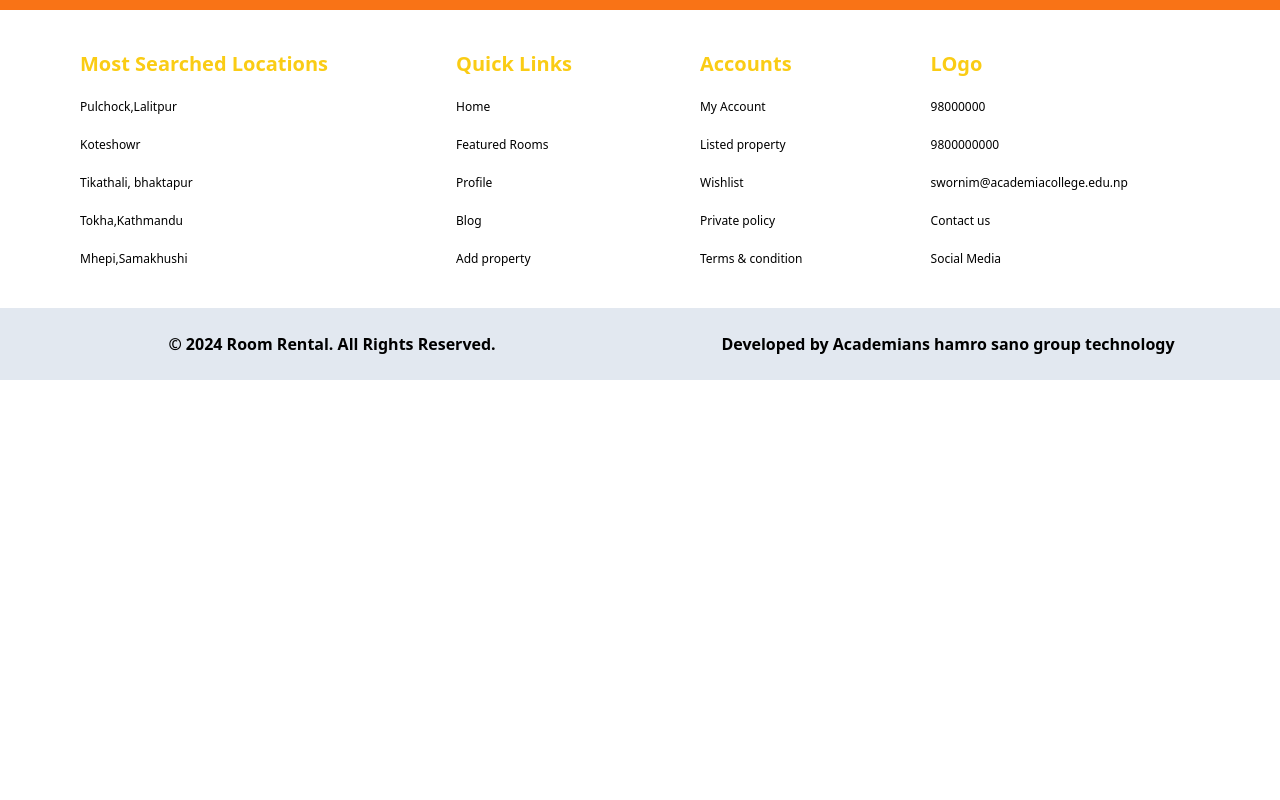
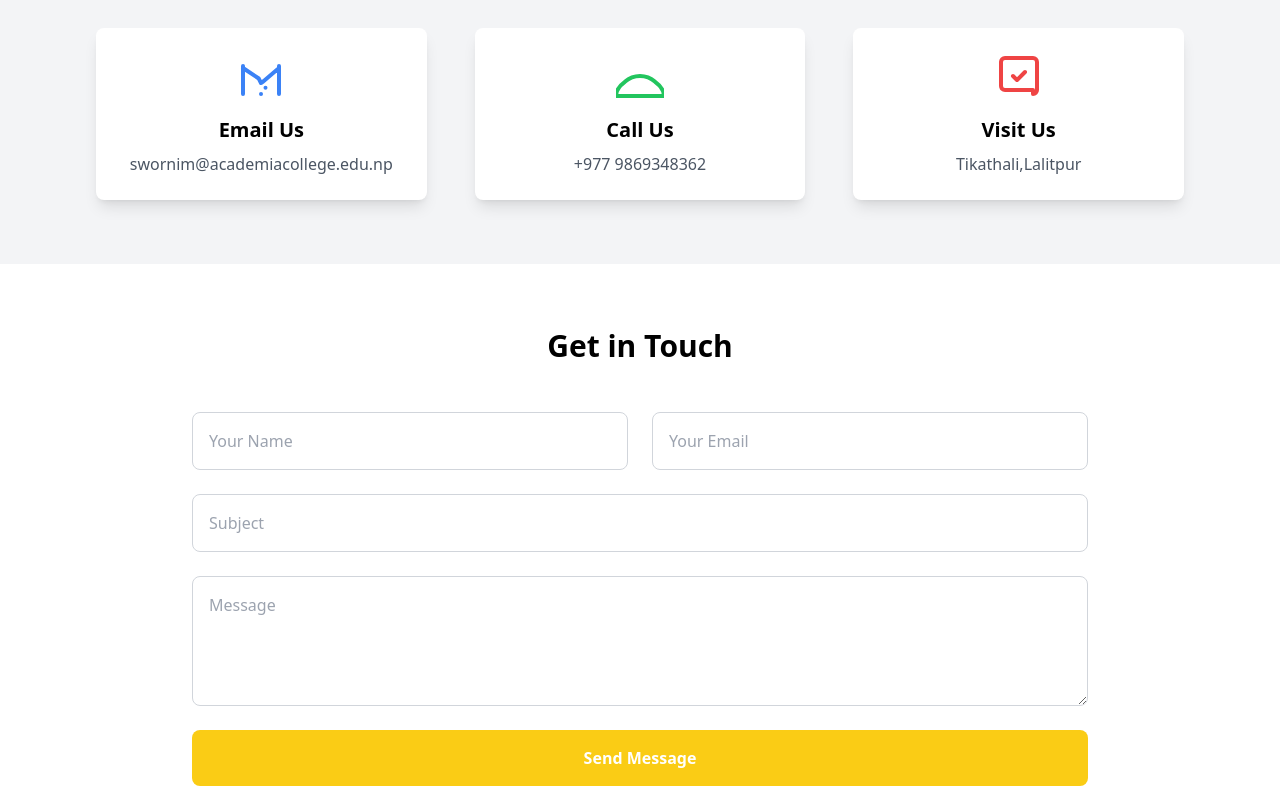
Before and after one commit to bhatta09/Room-Rental-System, a React (Vite) app: page /contact in a window 1280 px wide. Shown: the part 420-1220 px from the top of the page. Before the commit the page ends 800 px from the top, so only its background shows below. Built offline with nearby package versions, Linux system fonts and the light colour scheme.

Commit message:
contact complete

```diff
--- a/src/components/Footer.jsx
+++ b/src/components/Footer.jsx
@@ -1,5 +1,3 @@
-import { Link } from "react-router-dom"
-
 const Footer = () => {
   return (
     <div className="mt-10">
@@ -23,52 +21,8 @@ const Footer = () => {
       </label>
     </div>
   </div>
-
-<div className="flex flex-row flex-wrap gap-32 mx-20 my-10 ">
-  <div className="flex flex-col gap-5 text-[12px]">
-    <h3 className=" font-bold text-xl text-yellow-400">Most Searched Locations</h3>
-    <p>Pulchock,Lalitpur</p>
-    <p>Koteshowr</p>
-    <p>Tikathali, bhaktapur</p>
-    <p>Tokha,Kathmandu</p>
-    <p>Mhepi,Samakhushi</p>
-  </div>
-
-  <div className=" text-[12px] flex flex-col gap-5">
-    <h3 className="text-xl font-bold text-yellow-400">Quick Links</h3>
-    <Link to="/home">Home</Link>
-    <Link to="/profile">Featured Rooms</Link>
-    <Link to="/profile">Profile</Link>
-    <Link to="/">Blog</Link>
-    <Link to="/profile">Add property</Link>
-  </div>
-
-
-  <div className="text-[12px] flex flex-col gap-5">
-    <h3 className="text-xl font-bold text-yellow-400">Accounts</h3>
-    <Link>My Account</Link>
-    <Link>Listed property</Link>
-    <Link>Wishlist</Link>
-    <Link>Private policy</Link>
-    <Link>Terms & condition</Link>
-  </div>
-
-
-  <div className="text-[12px] flex flex-col gap-5">
-    <h3 className="text-xl font-bold text-yellow-400">LOgo</h3>
-    <Link>98000000</Link>
-    <Link>9800000000</Link>
-    <Link>swornim@academiacollege.edu.np</Link>
-    <Link>Contact us</Link>
-    <Link>Social Media</Link>
-  </div>
-</div>
-
-    <footer className="p-6 bg-slate-200 text-white text-center">
-      <div className="grid grid-cols-2 text-black font-semibold">
-        <h3>© 2024 Room Rental. All Rights Reserved.</h3>
-        <h3>Developed by Academians hamro sano group technology</h3>
-      </div>
+    <footer className="p-6 bg-gray-800 text-white text-center">
+      © 2024 Room Rental. All Rights Reserved.
     </footer>
     </div>
   );
--- a/src/pages/Contact.jsx
+++ b/src/pages/Contact.jsx
@@ -1,9 +1,92 @@
-import React from 'react'
-
 const Contact = () => {
   return (
-    <div>Contact</div>
-  )
-}
+    <div className="min-h-screen bg-gray-100">
 
-export default Contact
+      <div className="relative w-full h-80 bg-cover bg-center bg-[url('./assets/contact.jpg')] flex items-center justify-center object-cover">
+        <h1 className="text-5xl font-bold text-white">Contact Us</h1>
+      </div>
+
+      <section className="py-16 px-6 lg:px-24">
+        <div className="grid grid-cols-1 md:grid-cols-2 lg:grid-cols-3 gap-12">
+          <div className="text-center">
+            <div className="p-6 bg-white shadow-lg rounded-lg">
+              <svg xmlns="http://www.w3.org/2000/svg" className="h-12 w-12 mx-auto text-blue-500" fill="none" viewBox="0 0 24 24" stroke="currentColor">
+                <path strokeLinecap="round" strokeLinejoin="round" strokeWidth="2" d="M3 8l7.89 5.26L12 15.5l1.11-.74L21 8m-6.75 9.88v.01M3 21V7m18 0v14m-9 0h.01" />
+              </svg>
+              <h3 className="text-xl font-semibold mt-4">Email Us</h3>
+              <p className="mt-2 text-gray-600">swornim@academiacollege.edu.np</p>
+            </div>
+          </div>
+          <div className="text-center">
+            <div className="p-6 bg-white shadow-lg rounded-lg">
+              <svg xmlns="http://www.w3.org/2000/svg" className="h-12 w-12 mx-auto text-green-500" fill="none" viewBox="0 0 24 24" stroke="currentColor">
+                <path strokeLinecap="round" strokeLinejoin="round" strokeWidth="2" d="M12 12c2.7 0 5.4 1.02 7.56 2.91C22.44 16.99 24 19.56 24 22H0c0-2.44 1.56-5.01 4.44-7.09C6.6 13.02 9.3 12 12 12z" />
+              </svg>
+              <h3 className="text-xl font-semibold mt-4">Call Us</h3>
+              <p className="mt-2 text-gray-600">+977 9869348362</p>
+            </div>
+          </div>
+          <div className="text-center">
+            <div className="p-6 bg-white shadow-lg rounded-lg">
+              <svg xmlns="http://www.w3.org/2000/svg" className="h-12 w-12 mx-auto text-red-500" fill="none" viewBox="0 0 24 24" stroke="currentColor">
+                <path strokeLinecap="round" strokeLinejoin="round" strokeWidth="2" d="M9 12l2 2 4-4m4 9H5a2 2 0 01-2-2V5a2 2 0 012-2h14a2 2 0 012 2v14a2 2 0 01-2 2z" />
+              </svg>
+              <h3 className="text-xl font-semibold mt-4">Visit Us</h3>
+              <p className="mt-2 text-gray-600">Tikathali,Lalitpur</p>
+            </div>
+          </div>
+        </div>
+      </section>
+
+
+      <section className="bg-white py-16 px-6 lg:px-24">
+        <h2 className="text-3xl font-bold text-center mb-12">Get in Touch</h2>
+        <div className="max-w-4xl mx-auto">
+          <form className="grid grid-cols-1 gap-6 sm:grid-cols-2">
+            <input
+              type="text"
+              className="p-4 border border-gray-300 rounded-lg focus:outline-none focus:ring-2 focus:ring-yellow-500"
+              placeholder="Your Name"
+            />
+            <input
+              type="email"
+              className="p-4 border border-gray-300 rounded-lg focus:outline-none focus:ring-2 focus:ring-yellow-500"
+              placeholder="Your Email"
+            />
+            <input
+              type="text"
+              className="p-4 border border-gray-300 rounded-lg focus:outline-none focus:ring-2 focus:ring-yellow-500 sm:col-span-2"
+              placeholder="Subject"
+            />
+            <textarea
+              rows="4"
+              className="p-4 border border-gray-300 rounded-lg focus:outline-none focus:ring-2 focus:ring-yellow-500 sm:col-span-2"
+              placeholder="Message"
+            ></textarea>
+            <button
+              type="submit"
+              className="py-4 px-6 bg-yellow-400 text-white font-bold rounded-lg hover:bg-yellow-600 transition-all sm:col-span-2"
+            >
+              Send Message
+            </button>
+          </form>
+        </div>
+      </section>
+
+
+      <section className="py-16 px-6 lg:px-24">
+        <div className="w-full h-96">
+          <iframe
+           src="https://www.google.com/maps/embed?pb=!1m18!1m12!1m3!1d14135.623272447838!2d85.34808395528654!3d27.65838546936721!2m3!1f0!2f0!3f0!3m2!1i1024!2i768!4f13.1!3m3!1m2!1s0x39eb10aa668e649f%3A0x302b443de16adbd5!2sTikathali%2C%20Mahalaxmi!5e0!3m2!1sen!2snp!4v1725275890620!5m2!1sen!2snp"
+            className="w-full h-full border-0"
+            allowFullScreen=""
+            loading="lazy"
+            title="Company Location"
+          ></iframe>
+        </div>
+      </section>
+    </div>
+  );
+};
+
+export default Contact;
```
Also changed, not shown: src/assets/contact.jpg (added).
